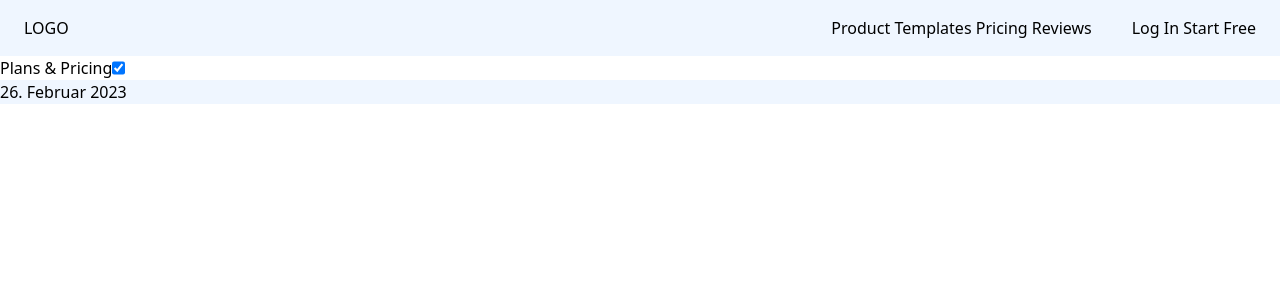
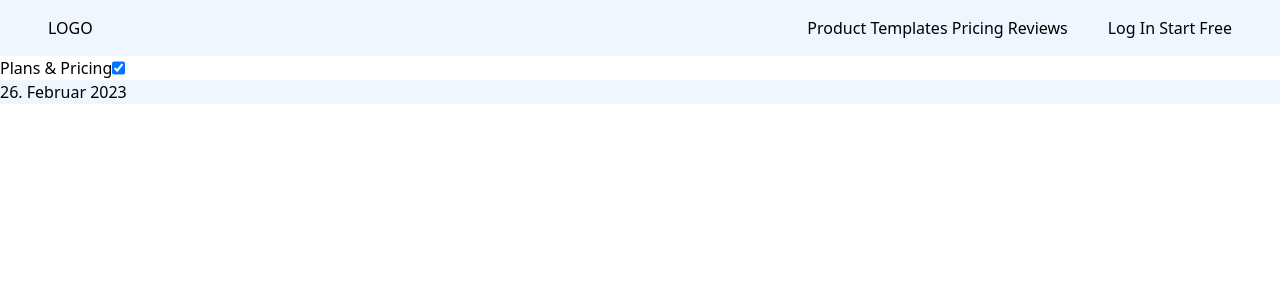
Before and after one commit to terjeee/svelte-test, a SvelteKit app: page / in a window 1280 px wide. Shown: the top 300 px of the page. Built offline with nearby package versions, Linux system fonts and the light colour scheme.

Commit message:
MaxWidth forventer width size

```diff
--- a/src/components/MaxWidth.svelte
+++ b/src/components/MaxWidth.svelte
@@ -1,3 +1,7 @@
-<div class="max-w-screen-xl m-auto">
+<script lang="ts">
+  export let width: String;
+</script>
+
+<div class={`px-6 ${width} m-auto`}>
   <slot />
 </div>
```
